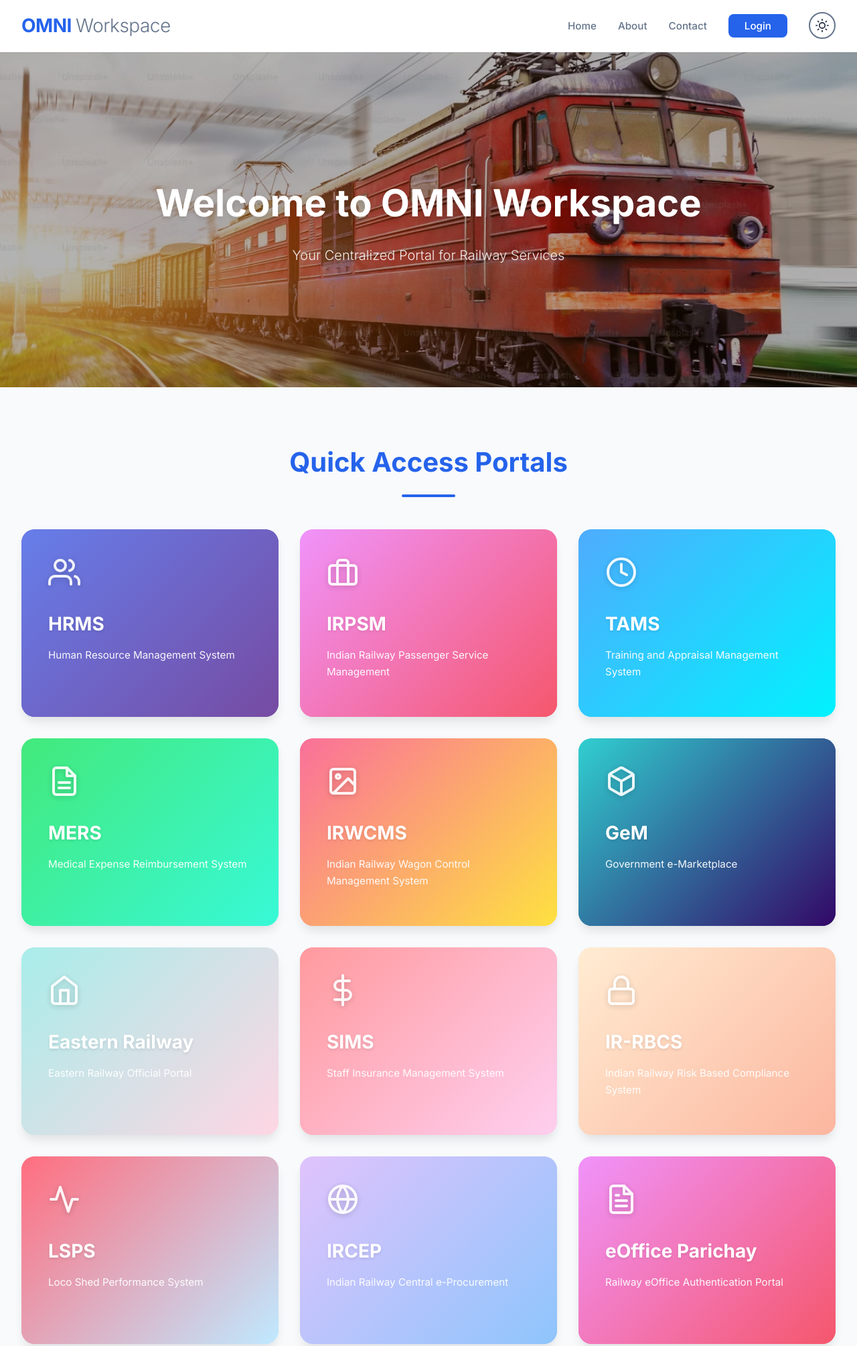
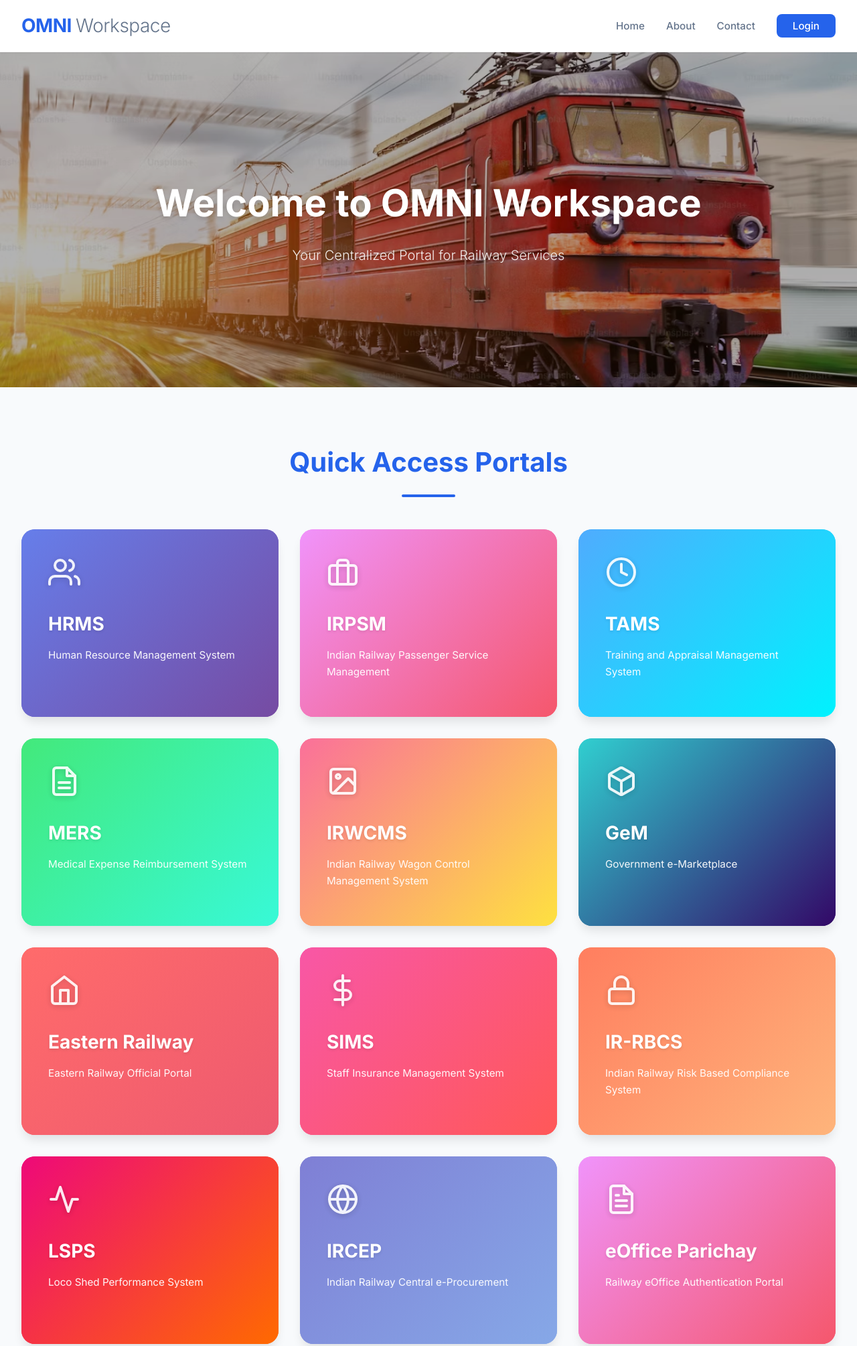
Before and after one commit to Souma061/Railway, a plain HTML site: page index.html in a window 1280 px wide. Shown: the top 2009 px of the page at 67% size. Drawn offline with Linux system fonts and the light colour scheme.

Commit message:
Remove theme toggle functionality and update card gradients for enhanced visual appeal

```diff
--- a/index.html
+++ b/index.html
@@ -26,24 +26,7 @@
                 <li><a href="#">About</a></li>
                 <li><a href="#">Contact</a></li>
                 <li><button class="btn-login" onclick="alert('Login functionality coming soon!')">Login</button></li>
-                <li>
-                    <button class="theme-toggle" aria-label="Toggle theme">
-                        <svg class="sun-icon" xmlns="http://www.w3.org/2000/svg" width="20" height="20" viewBox="0 0 24 24" fill="none" stroke="currentColor" stroke-width="2" stroke-linecap="round" stroke-linejoin="round">
-                            <circle cx="12" cy="12" r="5"></circle>
-                            <line x1="12" y1="1" x2="12" y2="3"></line>
-                            <line x1="12" y1="21" x2="12" y2="23"></line>
-                            <line x1="4.22" y1="4.22" x2="5.64" y2="5.64"></line>
-                            <line x1="18.36" y1="18.36" x2="19.78" y2="19.78"></line>
-                            <line x1="1" y1="12" x2="3" y2="12"></line>
-                            <line x1="21" y1="12" x2="23" y2="12"></line>
-                            <line x1="4.22" y1="19.78" x2="5.64" y2="18.36"></line>
-                            <line x1="18.36" y1="5.64" x2="19.78" y2="4.22"></line>
-                        </svg>
-                        <svg class="moon-icon" xmlns="http://www.w3.org/2000/svg" width="20" height="20" viewBox="0 0 24 24" fill="none" stroke="currentColor" stroke-width="2" stroke-linecap="round" stroke-linejoin="round">
-                            <path d="M21 12.79A9 9 0 1 1 11.21 3 7 7 0 0 0 21 12.79z"></path>
-                        </svg>
-                    </button>
-                </li>
+
             </ul>
         </div>
     </nav>
--- a/script.js
+++ b/script.js
@@ -11,25 +11,25 @@ document.querySelectorAll('a[href^="#"]').forEach((anchor) => {
   });
 });
 
-// Theme Toggle Functionality
-const themeToggle = document.querySelector('.theme-toggle');
-const body = document.body;
+// // Theme Toggle Functionality
+// const themeToggle = document.querySelector('.theme-toggle');
+// const body = document.body;
 
-// Check for saved theme preference or default to light mode
-const currentTheme = localStorage.getItem('theme') || 'light';
-if (currentTheme === 'dark') {
-  body.classList.add('dark-mode');
-}
+// // Check for saved theme preference or default to light mode
+// const currentTheme = localStorage.getItem('theme') || 'light';
+// if (currentTheme === 'dark') {
+//   body.classList.add('dark-mode');
+// }
 
-if (themeToggle) {
-  themeToggle.addEventListener('click', () => {
-    body.classList.toggle('dark-mode');
+// if (themeToggle) {
+//   themeToggle.addEventListener('click', () => {
+//     body.classList.toggle('dark-mode');
 
-    // Save theme preference
-    const theme = body.classList.contains('dark-mode') ? 'dark' : 'light';
-    localStorage.setItem('theme', theme);
-  });
-}
+//     // Save theme preference
+//     const theme = body.classList.contains('dark-mode') ? 'dark' : 'light';
+//     localStorage.setItem('theme', theme);
+//   });
+// }
 
 // Mobile menu toggle
 const mobileMenuToggle = document.querySelector('.mobile-menu-toggle');
--- a/styles.css
+++ b/styles.css
@@ -394,23 +394,23 @@ body.dark-mode .theme-toggle .moon-icon {
 }
 
 .card-gradient-7 {
-  background: linear-gradient(135deg, #a8edea 0%, #fed6e3 100%);
+  background: linear-gradient(135deg, #ff6b6b 0%, #ee5a6f 100%);
 }
 
 .card-gradient-8 {
-  background: linear-gradient(135deg, #ff9a9e 0%, #fecfef 100%);
+  background: linear-gradient(135deg, #f857a6 0%, #ff5858 100%);
 }
 
 .card-gradient-9 {
-  background: linear-gradient(135deg, #ffecd2 0%, #fcb69f 100%);
+  background: linear-gradient(135deg, #ff7e5f 0%, #feb47b 100%);
 }
 
 .card-gradient-10 {
-  background: linear-gradient(135deg, #ff6e7f 0%, #bfe9ff 100%);
+  background: linear-gradient(135deg, #ee0979 0%, #ff6a00 100%);
 }
 
 .card-gradient-11 {
-  background: linear-gradient(135deg, #e0c3fc 0%, #8ec5fc 100%);
+  background: linear-gradient(135deg, #7f7fd5 0%, #86a8e7 100%);
 }
 
 .card-gradient-12 {
```
